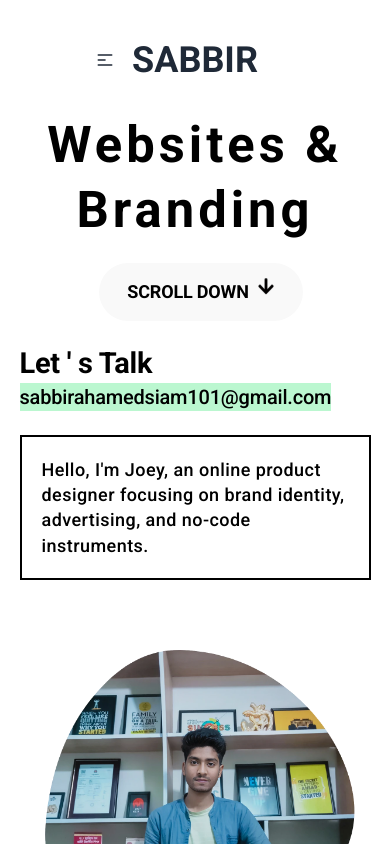
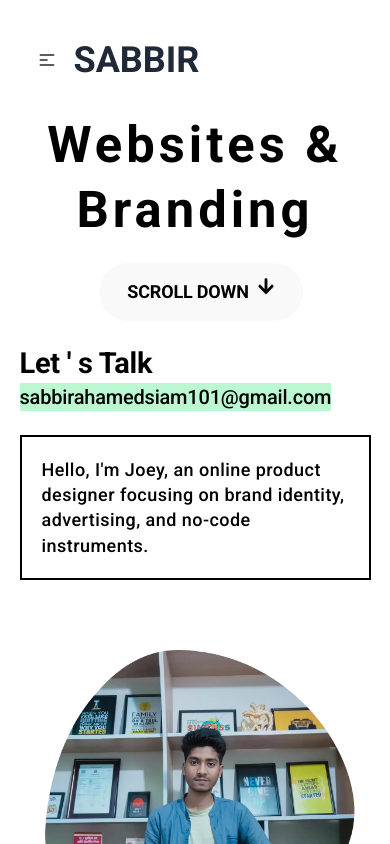
Before and after one commit to sabbirahamedsiam101/portfolio_v1, a React (Vite) app: page / in a window 390 px wide. Shown: the top 844 px of the page. Built offline with nearby package versions, Linux system fonts and the light colour scheme.

Commit message:
ass more responsive in navber

```diff
--- a/src/Componets/Nav.jsx
+++ b/src/Componets/Nav.jsx
@@ -43,19 +43,19 @@ export default function Nav() {
 
     return (
         <div className="navbar bg-base-100 mt-7 px-[5%]">
-            <div className="sm:navbar-start navbar-end">
+            <div className="navbar-start ">
                 <div className="dropdown">
                     <div tabIndex={0} role="button" className="btn btn-ghost md:hidden">
                         <svg xmlns="http://www.w3.org/2000/svg" className="h-5 w-5" fill="none" viewBox="0 0 24 24" stroke="currentColor"><path strokeLinecap="round" strokeLinejoin="round" strokeWidth="2" d="M4 6h16M4 12h8m-8 6h16" /></svg>
                     </div>
                     <ul tabIndex={0} className="menu menu-sm dropdown-content mt-3 z-[1] p-2 shadow bg-base-100 rounded-box w-52">
-                       {
-                        links
-                       }
+                        {
+                            links
+                        }
                     </ul>
                 </div>
+                <a className="navbar-start text-4xl  font-bold">SABBIR </a>
             </div>
-                <a className="navbar-start text-4xl  font-bold">SABBIR </a>
             <div className="navbar-center hidden px-1 bg-black rounded-full md:flex">
                 <ul className="menu menu-horizontal px-1">
                     {
```
